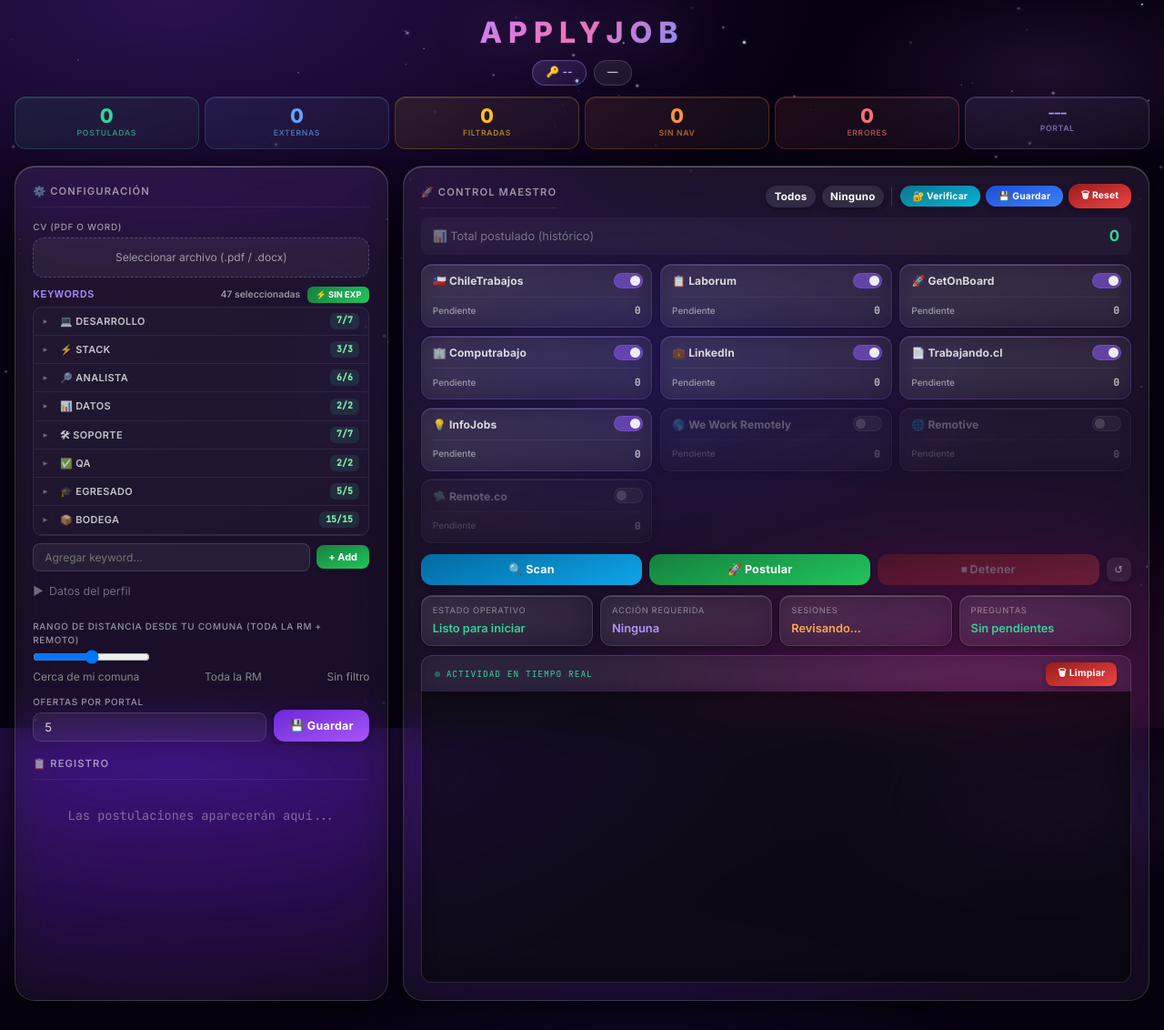
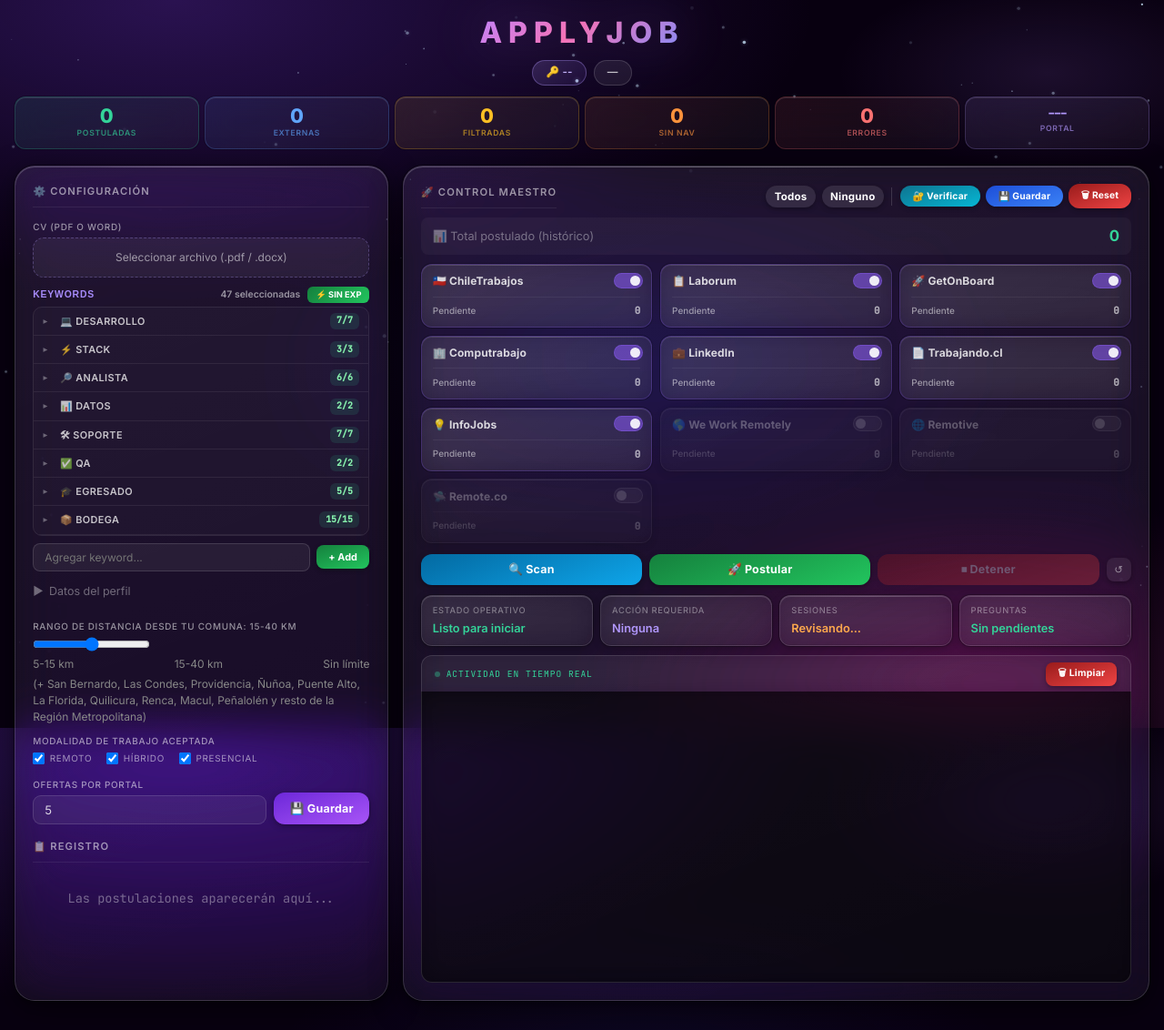
Before and after one commit to Ztebanromo/applyjob-bot, a Flask app: page / in a window 1280 px wide. Shown: the whole page at 91% size. Run offline with Flask 3, Linux system fonts and the light colour scheme; data that the repository does not hold is empty; some libraries are stand-ins or nearby versions.

Commit message:
feat: slider de distancia en km + comunas, y filtro de modalidad (remoto/hibrido/presencial)
- Slider de rango ahora muestra km (5-15/15-40/sin limite) y lista las
  comunas que abarca cada nivel.
- Nuevo USER_ACCEPTED_MODES (CSV remoto/hibrido/presencial) con
  checkboxes en el dashboard; mode_ok() filtra ofertas segun modalidad
  en engine.py, chiletrabajos.py y laborum.py.

```diff
--- a/api/config_utils.py
+++ b/api/config_utils.py
@@ -29,6 +29,7 @@
     'USER_ENGLISH_LEVEL',
     'USER_WORK_MODE',
     'USER_LOCATION_RANGE',
+    'USER_ACCEPTED_MODES',
     'USER_COVER_LETTER',
     'LABORUM_EMAIL',
     'LABORUM_PASSWORD',
--- a/bot/config.py
+++ b/bot/config.py
@@ -364,10 +364,12 @@
 })
 
 # Tier R · score 9 · Remoto / Híbrido — sin traslado, siempre bienvenido
-_LOC_REMOTE = frozenset({
+_LOC_FULL_REMOTE = frozenset({
     "remoto", "teletrabajo", "remote", "home office", "homeoffice",
-    "trabajo desde casa", "trabajo a distancia", "híbrido", "hibrido",
+    "trabajo desde casa", "trabajo a distancia",
 })
+_LOC_HIBRIDO = frozenset({"híbrido", "hibrido", "hybrid"})
+_LOC_REMOTE = _LOC_FULL_REMOTE | _LOC_HIBRIDO
 
 # Tier 3 · score 4 · Dentro de Santiago RM pero lejos de Maipú (15-40 km)
 # Accesibles por metro pero con traslado largo — se incluyen al final de la cola
@@ -480,6 +482,25 @@
 def location_ok(text: str) -> bool:
     """True si la oferta pasa el filtro de distancia configurado por el usuario."""
     return location_score(text) >= location_min_score()
+
+
+# Modalidades aceptadas por el usuario (USER_ACCEPTED_MODES en .env)
+# CSV con cualquier combinación de: "remoto", "hibrido", "presencial"
+def accepted_modes() -> set:
+    raw = os.getenv("USER_ACCEPTED_MODES", "remoto,hibrido,presencial")
+    modes = {m.strip().lower() for m in raw.split(",") if m.strip()}
+    return modes or {"remoto", "hibrido", "presencial"}
+
+
+def mode_ok(text: str) -> bool:
+    """True si la modalidad de la oferta (remoto/híbrido/presencial) está aceptada por el usuario."""
+    modes = accepted_modes()
+    low = (text or "").lower()
+    if any(place in low for place in _LOC_FULL_REMOTE):
+        return "remoto" in modes
+    if any(place in low for place in _LOC_HIBRIDO):
+        return "hibrido" in modes
+    return "presencial" in modes
 
 
 # ---------------------------------------------------------------------------
--- a/bot/portals/laborum.py
+++ b/bot/portals/laborum.py
@@ -34,7 +34,7 @@
 from .base import BasePortal
 from ..stealth_utils import human_delay, take_error_screenshot
 from ..form_filler import fill_form
-from ..config import schedule_ok, experience_ok, practica_ok, topic_ok, location_ok
+from ..config import schedule_ok, experience_ok, practica_ok, topic_ok, location_ok, mode_ok
 
 # Ruta del archivo de caché persistente de preguntas y respuestas
 _QA_CACHE_PATH = Path(__file__).parent.parent.parent / "data" / "qa_cache.json"
@@ -568,6 +568,9 @@
                     if not location_ok(loc_text):
                         log.info("  [laborum-api] Descartado (fuera de rango): %s", title[:60])
                         continue
+                    if not mode_ok(loc_text):
+                        log.info("  [laborum-api] Descartado (modalidad no aceptada): %s", title[:60])
+                        continue
 
                     seen_ids.add(jid)
                     # Preferir URL directa de la API; si no, construir con slug + id
--- a/templates/index.html
+++ b/templates/index.html
@@ -213,13 +213,29 @@
                 </details>
 
                 <div class="form-group">
-                    <label>Rango de distancia desde tu comuna (<span id="location-range-label">Toda la RM + remoto</span>)</label>
+                    <label>Rango de distancia desde tu comuna: <span id="location-range-km">5-15 km</span></label>
                     <input type="range" id="inp-location-range" min="0" max="2" step="1" value="1"
                         oninput="updateLocationRangeLabel(this.value)">
                     <div style="display:flex; justify-content:space-between; font-size:0.75rem; color:var(--text-muted, #888);">
-                        <span>Cerca de mi comuna</span>
-                        <span>Toda la RM</span>
-                        <span>Sin filtro</span>
+                        <span>5-15 km</span>
+                        <span>15-40 km</span>
+                        <span>Sin límite</span>
+                    </div>
+                    <div id="location-range-comunas" style="font-size:0.75rem; color:var(--text-muted, #888); margin-top:0.25rem;"></div>
+                </div>
+
+                <div class="form-group">
+                    <label>Modalidad de trabajo aceptada</label>
+                    <div style="display:flex; gap:1rem; flex-wrap:wrap;">
+                        <label style="display:flex; align-items:center; gap:0.35rem; font-weight:400;">
+                            <input type="checkbox" id="inp-mode-remoto" checked> Remoto
+                        </label>
+                        <label style="display:flex; align-items:center; gap:0.35rem; font-weight:400;">
+                            <input type="checkbox" id="inp-mode-hibrido" checked> Híbrido
+                        </label>
+                        <label style="display:flex; align-items:center; gap:0.35rem; font-weight:400;">
+                            <input type="checkbox" id="inp-mode-presencial" checked> Presencial
+                        </label>
                     </div>
                 </div>
 
@@ -589,9 +605,16 @@
             USER_COVER_LETTER: 'inp-cover',
         };
         const LOCATION_RANGE_VALUES = ['cercano', 'rm', 'todo'];
-        const LOCATION_RANGE_LABELS = ['Cerca de mi comuna', 'Toda la RM + remoto', 'Sin filtro geográfico'];
+        const LOCATION_RANGE_KM = ['5-15 km', '15-40 km', 'Sin límite'];
+        const LOCATION_RANGE_COMUNAS = [
+            'Maipú, Pudahuel, Cerrillos, Lo Prado, Estación Central, San Miguel, Lo Espejo, La Cisterna, Cerro Navia, Quinta Normal, Santiago Centro',
+            '+ San Bernardo, Las Condes, Providencia, Ñuñoa, Puente Alto, La Florida, Quilicura, Renca, Macul, Peñalolén y resto de la Región Metropolitana',
+            'Todo Chile y ofertas en el extranjero',
+        ];
         function updateLocationRangeLabel(sliderVal) {
-            document.getElementById('location-range-label').innerText = LOCATION_RANGE_LABELS[sliderVal] || LOCATION_RANGE_LABELS[1];
+            const i = sliderVal | 0;
+            document.getElementById('location-range-km').innerText = LOCATION_RANGE_KM[i] || LOCATION_RANGE_KM[1];
+            document.getElementById('location-range-comunas').innerText = '(' + (LOCATION_RANGE_COMUNAS[i] || LOCATION_RANGE_COMUNAS[1]) + ')';
         }
         const RUNTIME_PROFILE_FIELDS = Object.keys(CFG_MAP).concat(['USER_CV_PATH']);
 
@@ -612,6 +635,11 @@
                 const rangeEl = document.getElementById('inp-location-range');
                 rangeEl.value = rangeIdx >= 0 ? rangeIdx : 1;
                 updateLocationRangeLabel(rangeEl.value);
+                // Checkboxes de modalidad (USER_ACCEPTED_MODES)
+                const modes = (cfg.USER_ACCEPTED_MODES || 'remoto,hibrido,presencial').toLowerCase().split(',').map(s => s.trim());
+                document.getElementById('inp-mode-remoto').checked = modes.includes('remoto');
+                document.getElementById('inp-mode-hibrido').checked = modes.includes('hibrido');
+                document.getElementById('inp-mode-presencial').checked = modes.includes('presencial');
                 // Restaurar CV guardado con indicador visual claro
                 if (cfg.USER_CV_PATH) {
                     document.getElementById('inp-cv-path').value = cfg.USER_CV_PATH;
@@ -3067,6 +3095,12 @@
             // Rango de distancia (slider 0/1/2 → cercano/rm/todo)
             const rangeEl = document.getElementById('inp-location-range');
             if (rangeEl) formData.append('USER_LOCATION_RANGE', LOCATION_RANGE_VALUES[rangeEl.value] || 'rm');
+            // Modalidades aceptadas (checkboxes → CSV)
+            const modes = [];
+            if (document.getElementById('inp-mode-remoto').checked) modes.push('remoto');
+            if (document.getElementById('inp-mode-hibrido').checked) modes.push('hibrido');
+            if (document.getElementById('inp-mode-presencial').checked) modes.push('presencial');
+            formData.append('USER_ACCEPTED_MODES', modes.join(','));
             const res = await fetch('/save_config', { method: 'POST', body: formData });
             const data = await res.json();
             alert(data.message);
```
Also changed, not shown: bot/engine.py (+9 -1 lines), bot/portals/chiletrabajos.py (+9 -1 lines).
